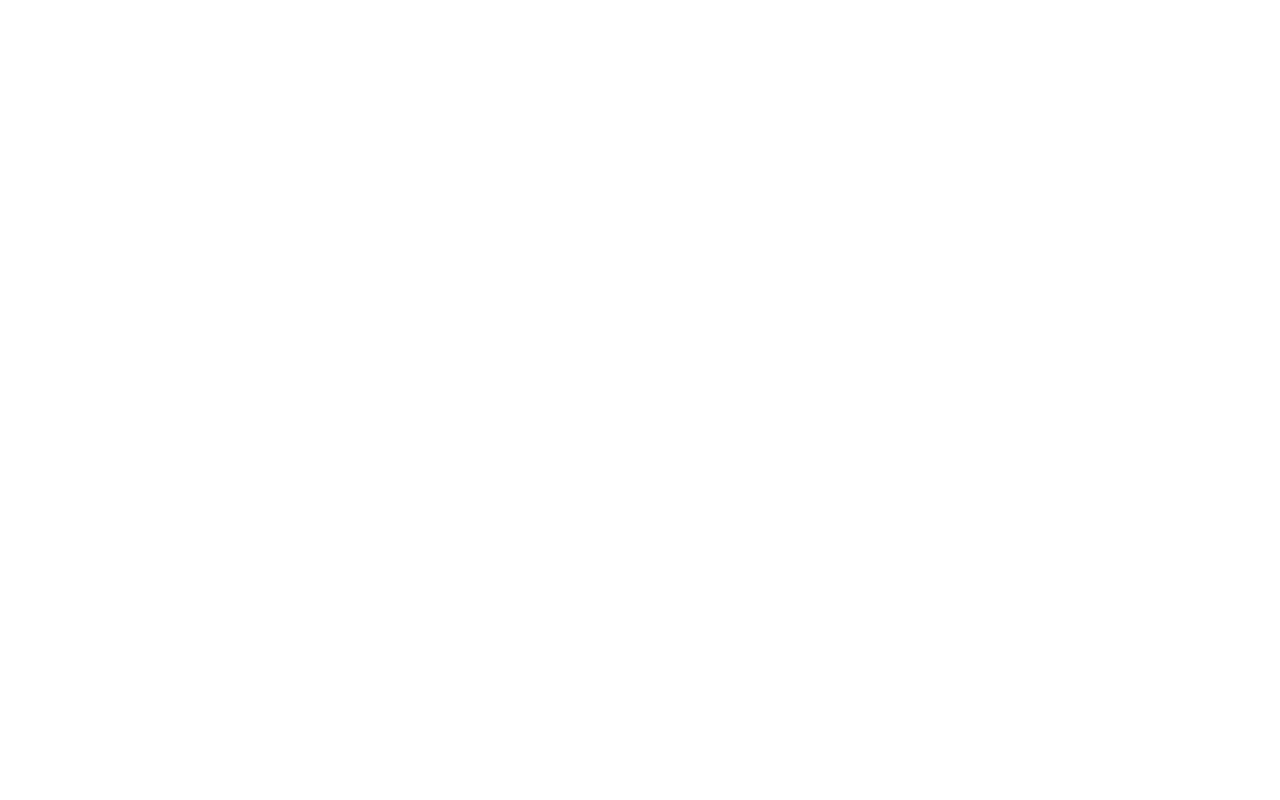
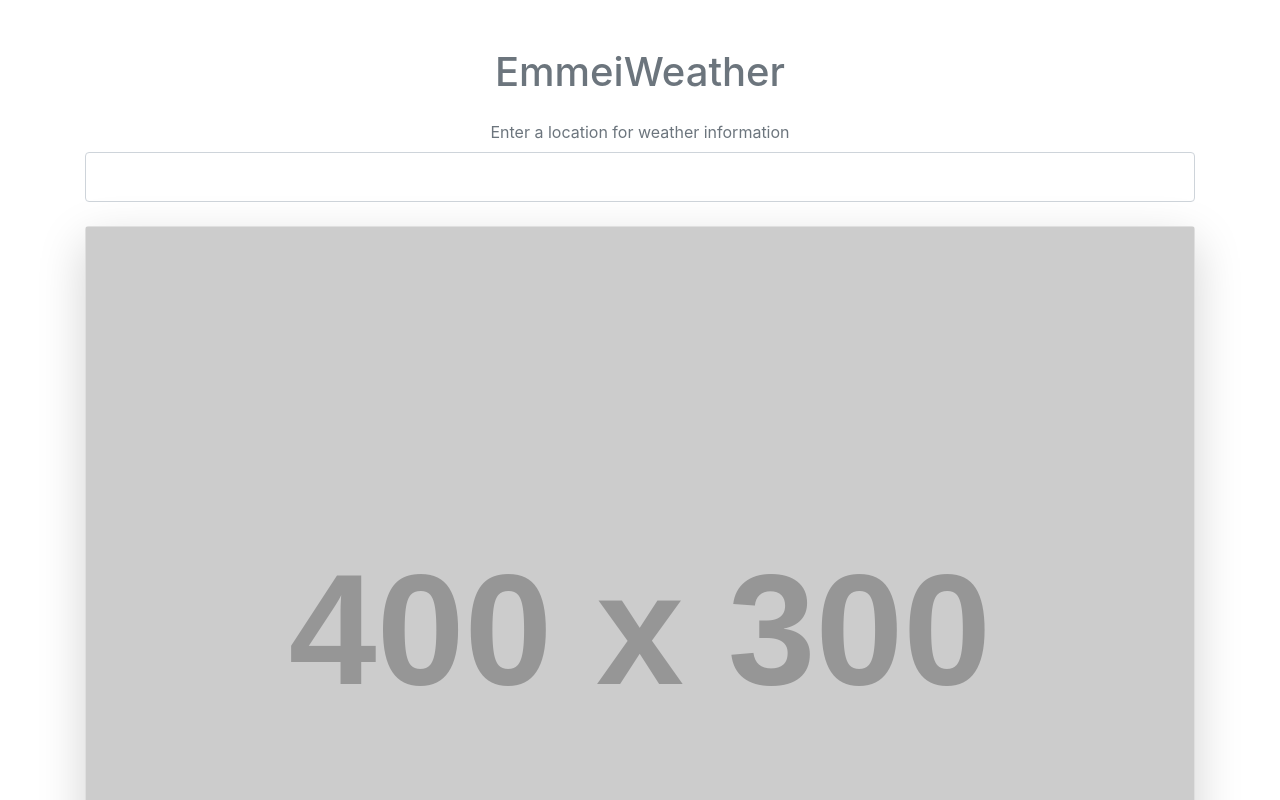
Before and after one commit to emmeiwhite/emmeiWeatherApp, a plain HTML site: page index.html in a window 1280 px wide. Shown: the top 800 px of the page. Drawn offline with nearby package versions, Linux system fonts and the light colour scheme; placeholder pictures from the web are drawn by us.

Commit message:
html template and css n progress

```diff
--- a/index.html
+++ b/index.html
@@ -4,11 +4,31 @@
 <head>
   <meta charset="UTF-8">
   <meta name="viewport" content="width=device-width, initial-scale=1.0">
+
+  <!-- bootstrap CDN -->
+  <link rel="stylesheet" href="https://stackpath.bootstrapcdn.com/bootstrap/4.5.0/css/bootstrap.min.css"
+    integrity="sha384-9aIt2nRpC12Uk9gS9baDl411NQApFmC26EwAOH8WgZl5MYYxFfc+NcPb1dKGj7Sk" crossorigin="anonymous">
+
+  <link rel="stylesheet" href="style.css">
   <title>Emmei's Weather App</title>
 </head>
 
 <body>
+  <div class="container my-5 mx-auto">
+    <h1 class="text-muted text-center my-4">EmmeiWeather</h1>
 
+    <form class="location text-muted text-center my-4">
+      <label for="city">Enter a location for weather information</label>
+      <input type="text" name="city" class="form-control py-4">
+    </form>
+
+    <div class="card shadow-lg rounded">
+      <img src="https://via.placeholder.com/400x300" alt="image">
+    </div>
+  </div>
+
+  <script src="forecast.js"></script>
+  <script src="app.js"></script>
 </body>
 
 </html>
```
